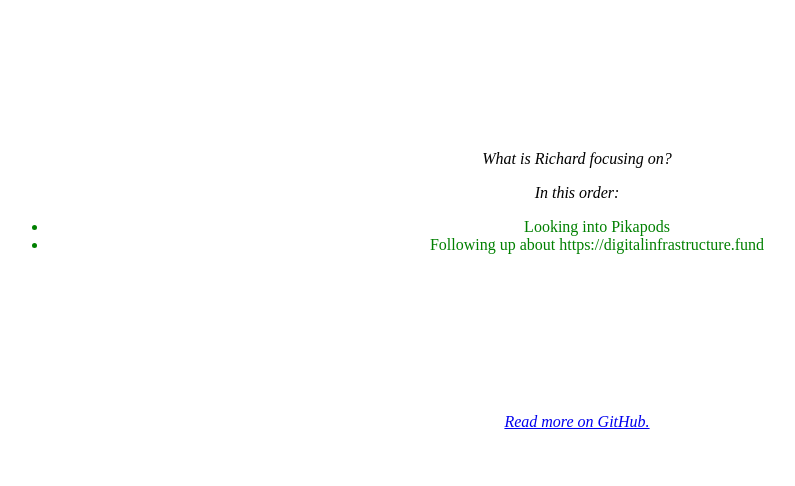
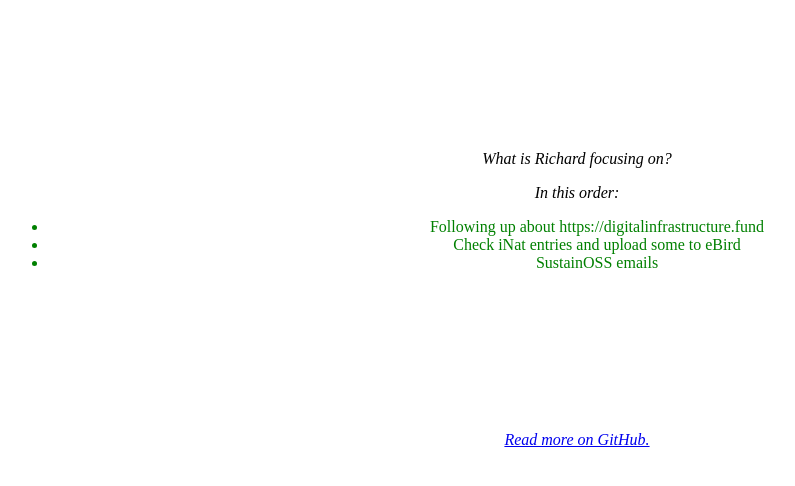
Before and after one commit to RichardLitt/what-is-richard-doing-now, a Jekyll site: the page built from index.md, in a window 1280 px wide. Shown: the top 486 px of the page, without its empty margins (63-858 px from the left). Built offline with Jekyll 4.4.1, drawn with Linux system fonts in a browser that asks for light colours; our own code applies the rules of GitHub Pages for plain Markdown files.

```diff
--- a/index.md
+++ b/index.md
@@ -1,5 +1,5 @@
 ---
-description: Looking into Pikapods
+description: Following up about https://digitalinfrastructure.fund
 ---
 
 What is Richard focusing on?
--- a/list.md
+++ b/list.md
@@ -1,2 +1,3 @@
-- Looking into Pikapods
 - Following up about https://digitalinfrastructure.fund
+- Check iNat entries and upload some to eBird
+- SustainOSS emails
```
